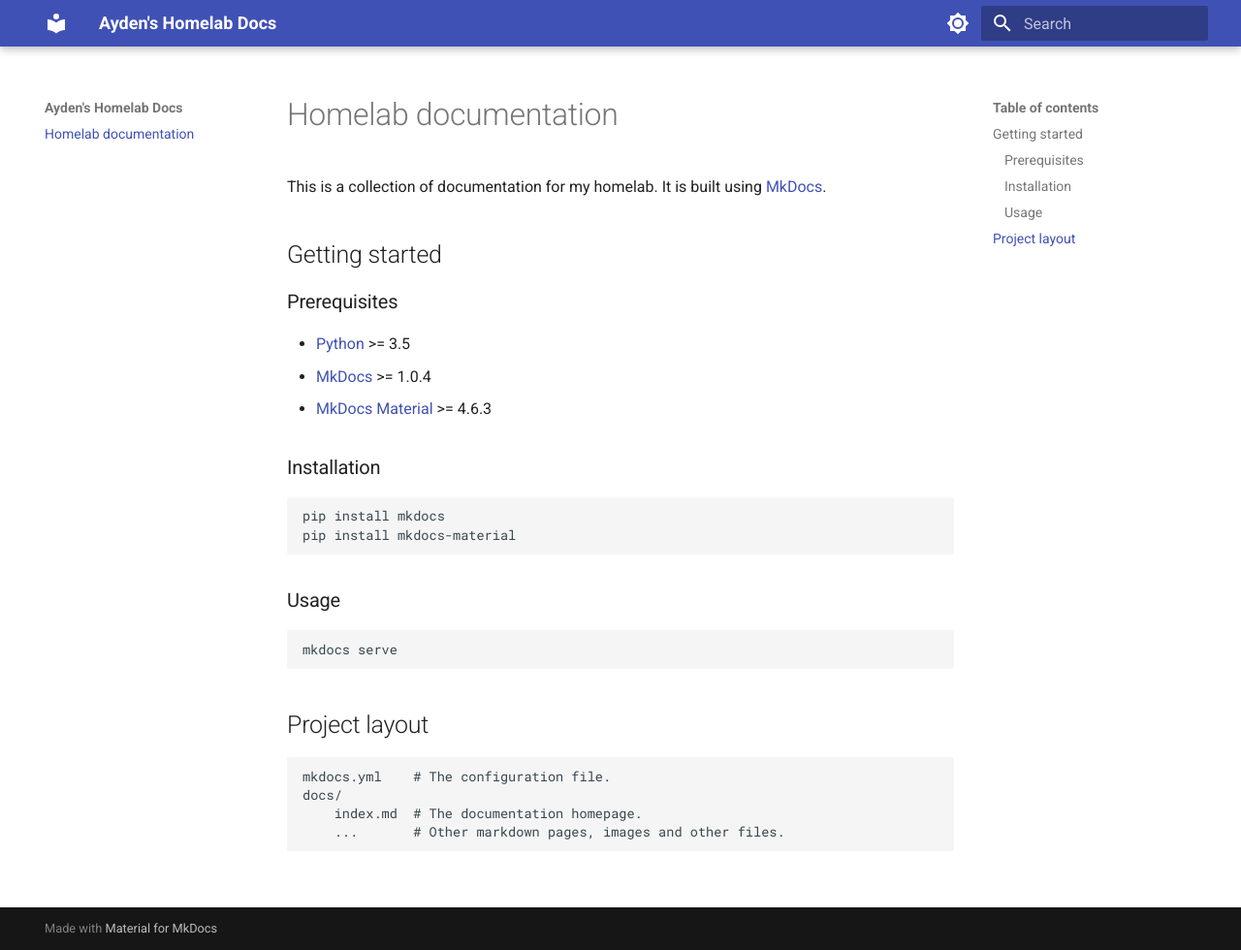
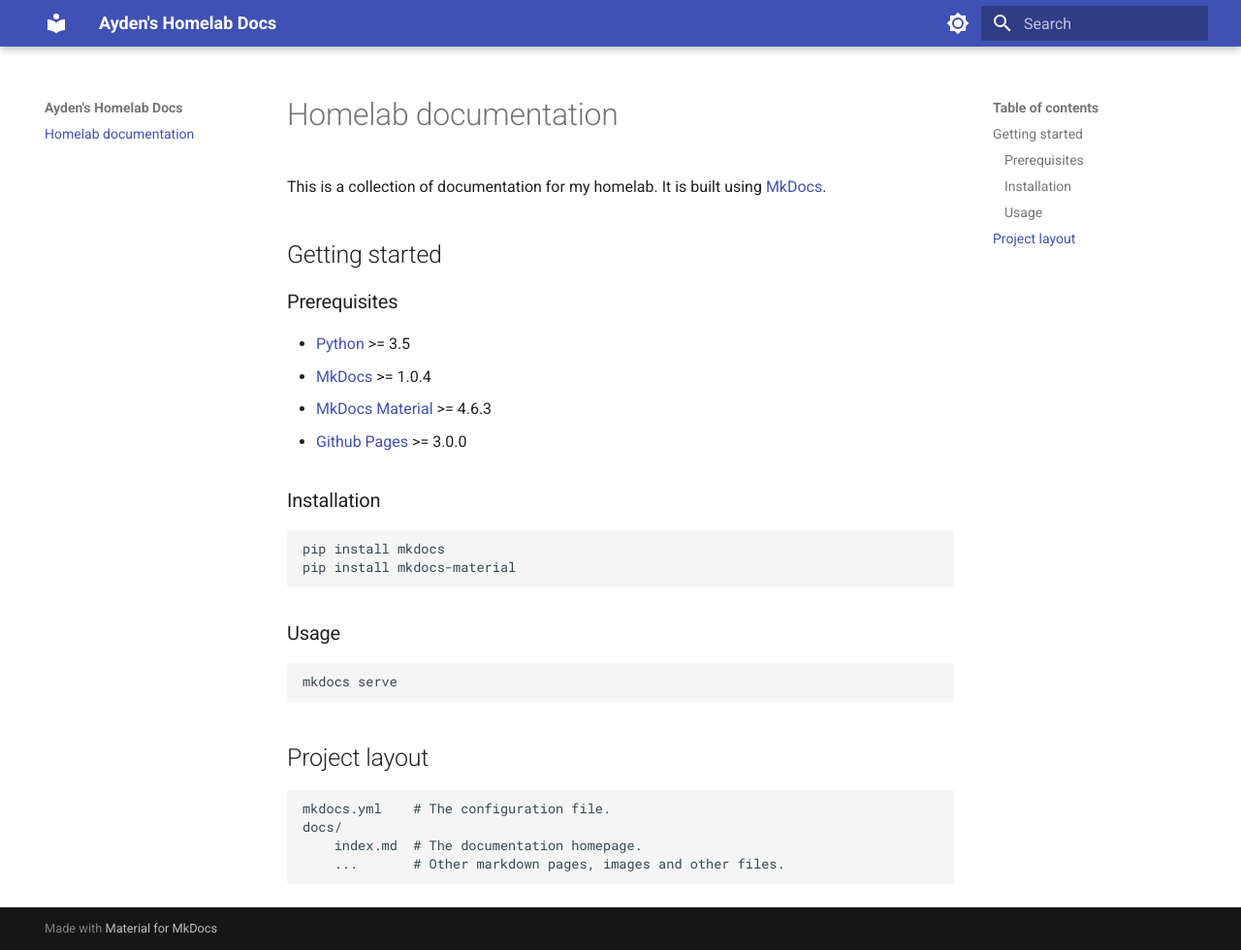
Before and after one commit to aydenjahola/homelab-docs, an MkDocs documentation site: the page built from docs/index.md, in a window 1280 px wide and 980 px high. Shown: the whole window at 97% size. Built offline with MkDocs 1.6.1 and Material for MkDocs 9.7.7, drawn with Linux system fonts in a browser that asks for light colours.

Commit message:
add github pages to index.md

```diff
--- a/docs/index.md
+++ b/docs/index.md
@@ -9,6 +9,7 @@
 - [Python](https://www.python.org/) >= 3.5
 - [MkDocs](https://www.mkdocs.org/) >= 1.0.4
 - [MkDocs Material](https://squidfunk.github.io/mkdocs-material/) >= 4.6.3
+- [Github Pages](https://pages.github.com/) >= 3.0.0
 
 ### Installation
 
```
